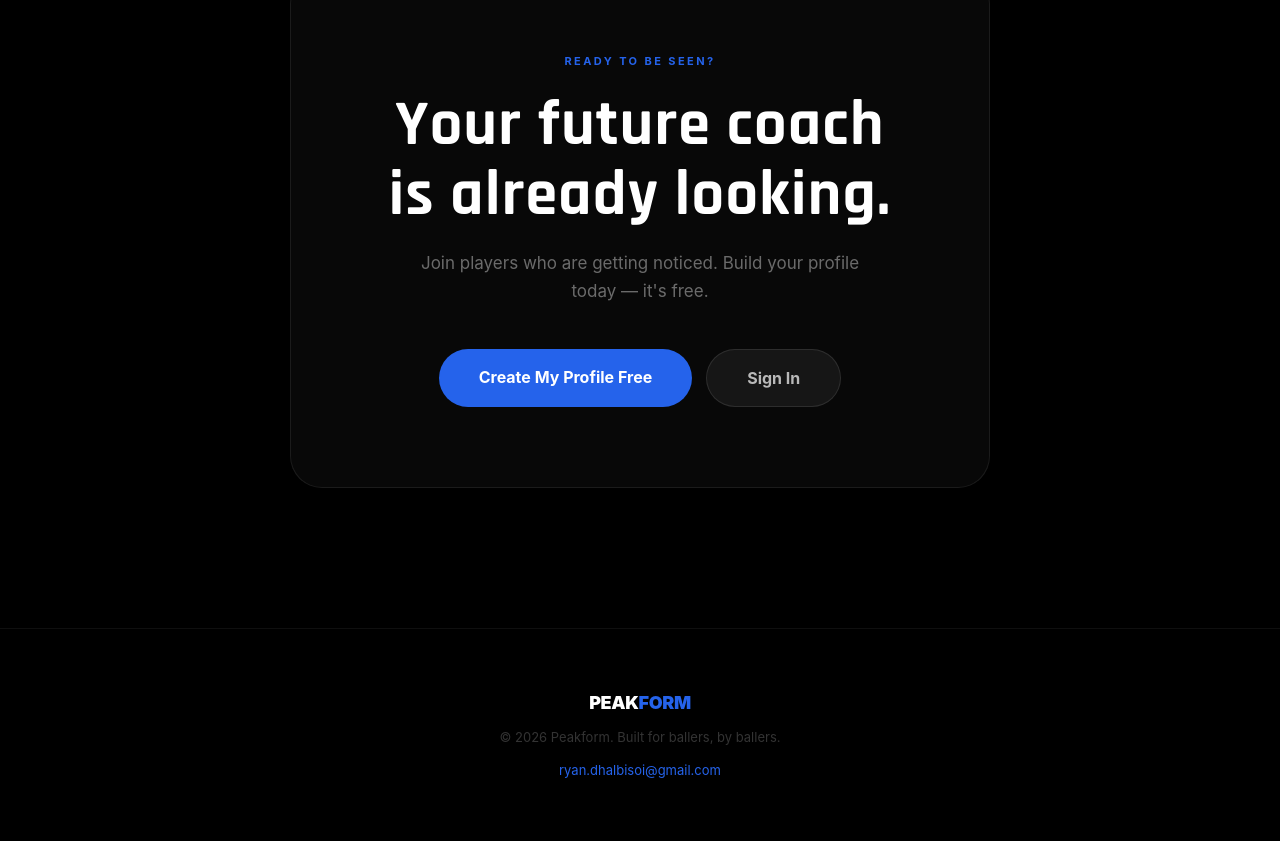
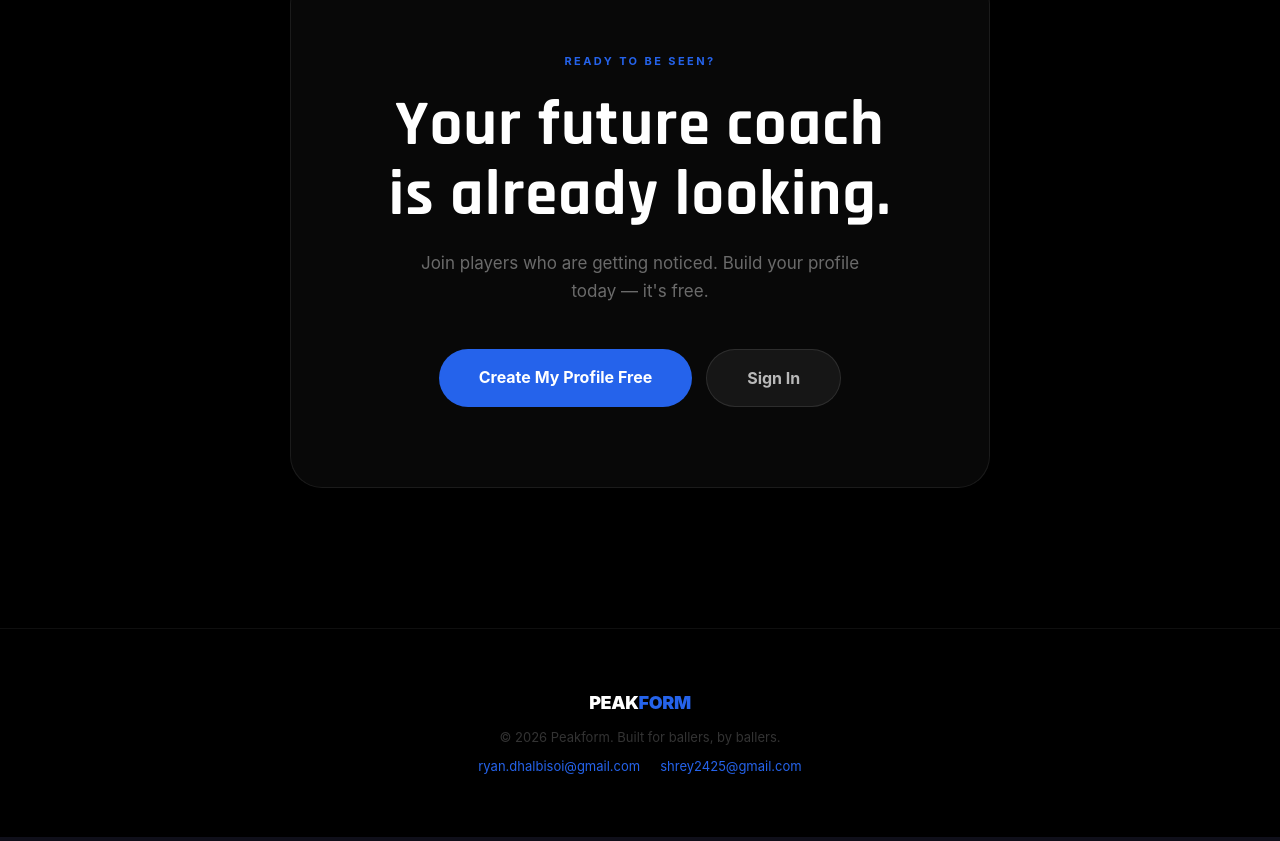
Before and after one commit to Dabsoysauce/Peakform, a Next.js app in the folder client/: page / in a window 1280 px wide. Shown: the part 6024-6865 px from the top of the page. Built offline with nearby package versions, Linux system fonts and the light colour scheme.

Commit message:
added co-email

```diff
--- a/client/src/app/page.js
+++ b/client/src/app/page.js
@@ -693,9 +693,14 @@ export default function LandingPage() {
         <p style={{ fontSize: 13, color: 'rgba(255,255,255,0.2)', marginBottom: 10 }}>
           © 2026 Peakform. Built for ballers, by ballers.
         </p>
-        <a href="mailto:ryan.dhalbisoi@gmail.com" style={{ fontSize: 13, color: '#2563eb', textDecoration: 'none' }}>
-          ryan.dhalbisoi@gmail.com
-        </a>
+        <div style={{ display: 'flex', justifyContent: 'center', gap: 20, flexWrap: 'wrap' }}>
+          <a href="mailto:ryan.dhalbisoi@gmail.com" style={{ fontSize: 13, color: '#2563eb', textDecoration: 'none' }}>
+            ryan.dhalbisoi@gmail.com
+          </a>
+          <a href="mailto:shrey2425@gmail.com" style={{ fontSize: 13, color: '#2563eb', textDecoration: 'none' }}>
+            shrey2425@gmail.com
+          </a>
+        </div>
       </footer>
     </div>
   );
```
